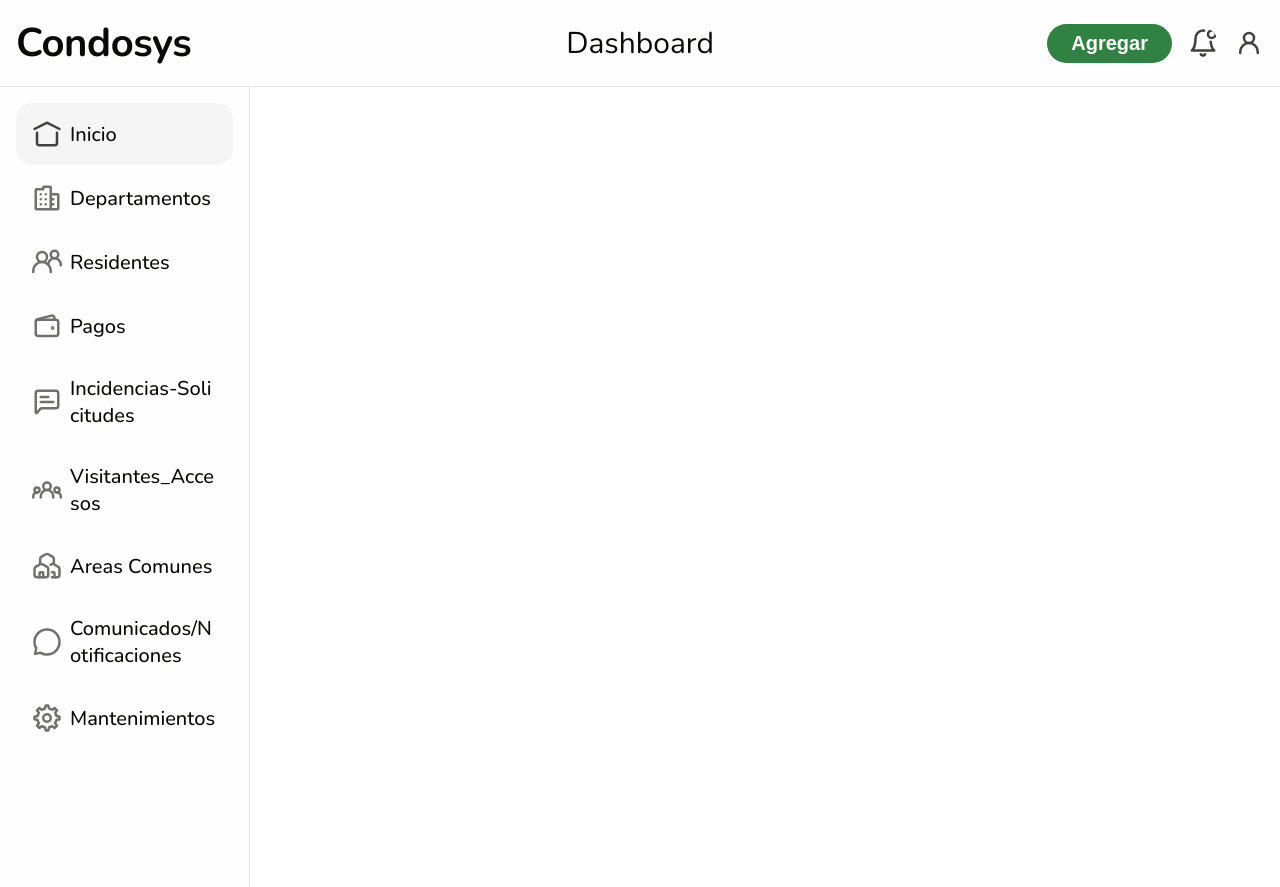
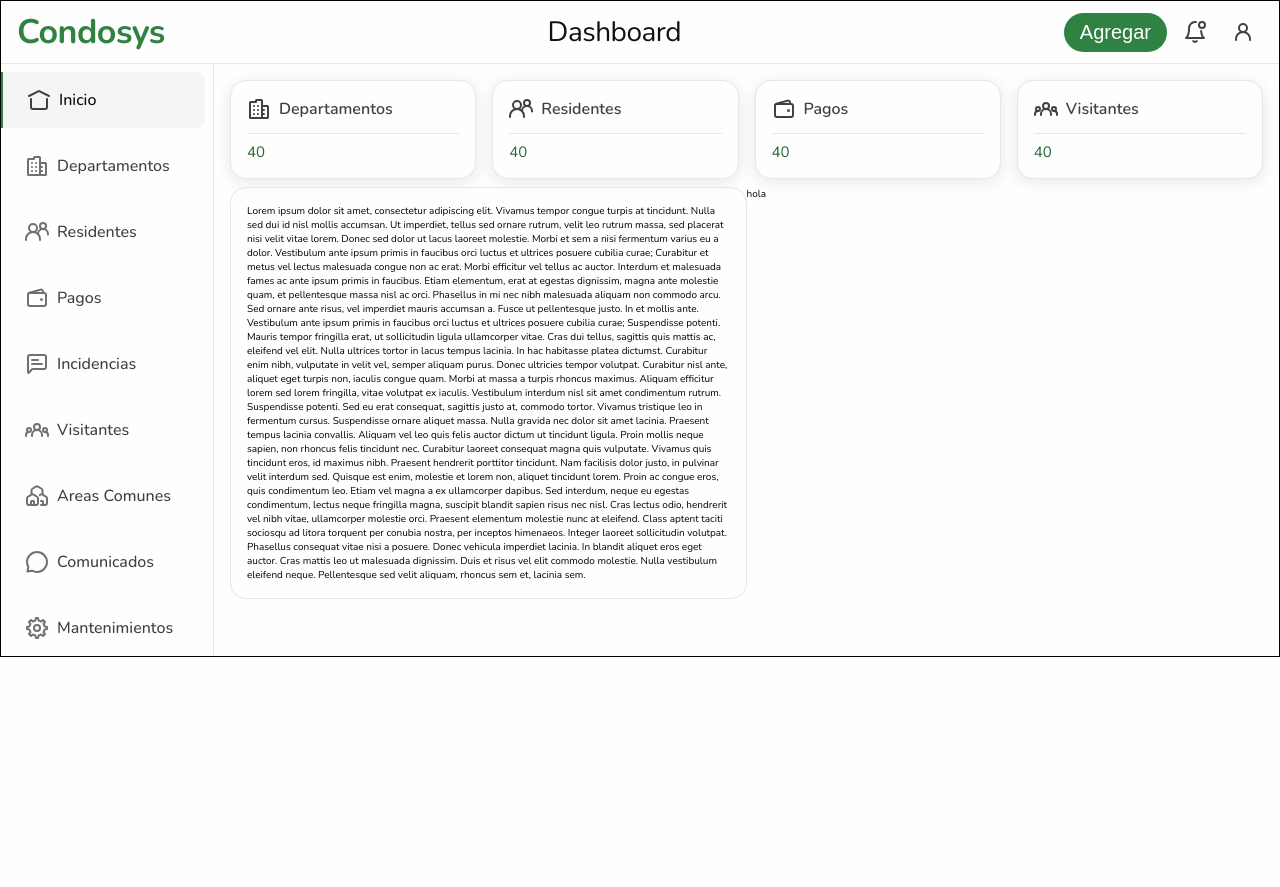
Before and after one commit to JMJ0331/condosys, a Django app: page /inicio in a window 1280 px wide. After the commit the page ends 657 px from the top, so only its background shows below. Run offline with Django 4.2, Linux system fonts and the light colour scheme.

Commit message:
update: trabajando en el dashboard principal

```diff
--- a/condosys/inicio/templates/inicio/index.html
+++ b/condosys/inicio/templates/inicio/index.html
@@ -1,2 +1,64 @@
 {% extends 'base.html' %}
 {% load static %}
+
+{% block mini-cards %}
+
+<div class="container-main-side2">
+  <div class="container-flex1">
+    {% include 'componentes/mini_card.html' with url_imagen="images/icons/city.svg" nombre_modulo="Departamentos" data="40"%} {% include 'componentes/mini_card.html' with url_imagen="images/icons/group.svg" nombre_modulo="Residentes" data="40"%}
+    {% include 'componentes/mini_card.html' with url_imagen="images/icons/wallet.svg" nombre_modulo="Pagos" data="40"%}
+    {%include 'componentes/mini_card.html' with url_imagen="images/icons/community.svg" nombre_modulo="Visitantes" data="40"%}
+  </div>
+
+  <div class="container-flex">
+    <div class="filtrados">
+      <p>
+        Lorem ipsum dolor sit amet, consectetur adipiscing elit. Vivamus tempor
+        congue turpis at tincidunt. Nulla sed dui id nisl mollis accumsan. Ut
+        imperdiet, tellus sed ornare rutrum, velit leo rutrum massa, sed
+        placerat nisi velit vitae lorem. Donec sed dolor ut lacus laoreet
+        molestie. Morbi et sem a nisi fermentum varius eu a dolor. Vestibulum
+        ante ipsum primis in faucibus orci luctus et ultrices posuere cubilia
+        curae; Curabitur et metus vel lectus malesuada congue non ac erat. Morbi
+        efficitur vel tellus ac auctor. Interdum et malesuada fames ac ante
+        ipsum primis in faucibus. Etiam elementum, erat at egestas dignissim,
+        magna ante molestie quam, et pellentesque massa nisl ac orci. Phasellus
+        in mi nec nibh malesuada aliquam non commodo arcu. Sed ornare ante
+        risus, vel imperdiet mauris accumsan a. Fusce ut pellentesque justo. In
+        et mollis ante. Vestibulum ante ipsum primis in faucibus orci luctus et
+        ultrices posuere cubilia curae; Suspendisse potenti. Mauris tempor
+        fringilla erat, ut sollicitudin ligula ullamcorper vitae. Cras dui
+        tellus, sagittis quis mattis ac, eleifend vel elit. Nulla ultrices
+        tortor in lacus tempus lacinia. In hac habitasse platea dictumst.
+        Curabitur enim nibh, vulputate in velit vel, semper aliquam purus. Donec
+        ultricies tempor volutpat. Curabitur nisl ante, aliquet eget turpis non,
+        iaculis congue quam. Morbi at massa a turpis rhoncus maximus. Aliquam
+        efficitur lorem sed lorem fringilla, vitae volutpat ex iaculis.
+        Vestibulum interdum nisl sit amet condimentum rutrum. Suspendisse
+        potenti. Sed eu erat consequat, sagittis justo at, commodo tortor.
+        Vivamus tristique leo in fermentum cursus. Suspendisse ornare aliquet
+        massa. Nulla gravida nec dolor sit amet lacinia. Praesent tempus lacinia
+        convallis. Aliquam vel leo quis felis auctor dictum ut tincidunt ligula.
+        Proin mollis neque sapien, non rhoncus felis tincidunt nec. Curabitur
+        laoreet consequat magna quis vulputate. Vivamus quis tincidunt eros, id
+        maximus nibh. Praesent hendrerit porttitor tincidunt. Nam facilisis
+        dolor justo, in pulvinar velit interdum sed. Quisque est enim, molestie
+        et lorem non, aliquet tincidunt lorem. Proin ac congue eros, quis
+        condimentum leo. Etiam vel magna a ex ullamcorper dapibus. Sed interdum,
+        neque eu egestas condimentum, lectus neque fringilla magna, suscipit
+        blandit sapien risus nec nisl. Cras lectus odio, hendrerit vel nibh
+        vitae, ullamcorper molestie orci. Praesent elementum molestie nunc at
+        eleifend. Class aptent taciti sociosqu ad litora torquent per conubia
+        nostra, per inceptos himenaeos. Integer laoreet sollicitudin volutpat.
+        Phasellus consequat vitae nisi a posuere. Donec vehicula imperdiet
+        lacinia. In blandit aliquet eros eget auctor. Cras mattis leo ut
+        malesuada dignissim. Duis et risus vel elit commodo molestie. Nulla
+        vestibulum eleifend neque. Pellentesque sed velit aliquam, rhoncus sem
+        et, lacinia sem.
+      </p>
+    </div>
+
+    <div class="graficos">hola</div>
+  </div>
+</div>
+{% endblock %}
--- a/condosys/static/css/style.css
+++ b/condosys/static/css/style.css
@@ -1,144 +1,157 @@
 @import url(variables.css);
 
+body {
+  background-color: var(--white-50);
+}
+
+/* CONTENEDORES */
+
+.container {
+  display: flex;
+  flex-direction: column;
+  border: 1px solid black;
+}
+
+.main-layout {
+    display: grid;
+    grid-template-columns: 0.2fr 1fr;
+}
+
+
 header {
-    position: relative;
     background: var(--white-50);
     border-bottom: 1px solid var(--black-50);
-    overflow: visible;
-    z-index: 20;
+    padding: var(--padding-8) var(--padding-16);
+}
+
+.header-info {
+    display: flex;
+    align-items: center;
+    justify-content: space-between;
+}
+
+/* ESTILO DE LETRAS */
+
+.header-brand {
+    font-weight: 700;
+    font-size: 3.4rem;
+    letter-spacing: -0.5px;
+    color: var(--green-700);
 
 }
 
-.header-info {
-    height: 100%;
-    display: flex;
-    align-items: center;
-    padding: var(--padding-16);
+.header-title {
 
-}
-
-.header-brand {
-    font-weight: 700;
-    font-size: 40px;
-    letter-spacing: -0.01em;
-    color: var(--black-800);
-
-}
-
-
-.header-title {
-    position: absolute;
-    left: 50%;
-    transform: translateX(-50%);
     background: var(--white-50);
-    color: var(--black-800);
-    font-size: 30px;
+    color: var(--black-500);
+    font-size: 2.8rem;
+    letter-spacing: -0.5px;
 }
 
 .header-actions {
-    margin-left: auto;
     display: flex;
     align-items: center;
-    gap: var(--space-16);
+    gap: var(--space-8);
 }
 
 .btn-add {
-
-    font-weight: 600;
-    font-size: 20px;
+    font-size: 2rem;
     color: var(--white-50);
     background: var(--green-700);
     border: none;
     border-radius: var(--borderR-24);
-    padding: var(--padding-8) var(--padding-24);
+    padding: var(--padding-8) var(--padding-16);
     cursor: pointer;
     transition: background 0.15s ease;
 }
 
-.btn-add:hover { background: var(--green-300); }
+.btn-add:hover { background: var(--green-800); }
 .btn-add:focus-visible { outline: 2px solid var(--b); outline-offset: 2px; }
 
 .icon-btn {
-    width: 30px;
-    height: 30px;
-    color: var(--black-400);
+    width: 40px;
+    height: 40px;
     border-radius: 50%;
+    padding: var(--padding-8);
     cursor: pointer;
     transition: background 0.15s ease;
 }
 
-
-
-#icon-btn1:hover { background: var(--white-700); }
-#icon-btn2:hover { background: var(--white-700); }
-
-
-.main-layout {
-    display: flex;
-    min-height: calc(100vh);
+.icon-btn:hover, .icon-btn:focus{
+    background-color: var(--white-300);
 }
 
+#User-icon, #Bell-notification-icon{
+    background-position: center center;
+    background-repeat: no-repeat;
+}
+
+#User-icon{
+    background-image: url(../images/icons/user.svg);
+}
+
+#Bell-notification-icon{
+    background-image: url(../images/icons/bell-notification.svg);
+}
 
 aside {
-    width: 250px;
-    flex-shrink: 0;
+    display: flex;
+    flex-direction: column;
     background: var(--white-50);
     border-right: 1px solid var(--black-50);
-    padding: var(--padding-16);
+    gap: var(--space-8);
+    padding: var(--padding-8) var(--padding-8) var(--padding-0) var(--padding-0);
 }
 
-aside .opt-aside-dsh {
-    width: auto;
+aside .opt-modulo {
+
     display: flex;
     align-items: center;
     gap: var(--space-8);
-    padding: var(--padding-16);
-    border-radius: var(--borderR-16);
-    color: var(--black-800);
+    padding: var(--padding-16) var(--padding-24);
+    border-radius: var(--borderR-0) var(--borderR-8) var(--borderR-8) var(--borderR-0);
+    color: var(--black-400);
     cursor: pointer;
     transition: background 0.15s ease, color 0.15s ease;
     word-break: break-all;
-    overflow-wrap: break-word;
 }
 
-aside .opt-aside-dsh + .opt-aside-dsh { margin-top: var(--margin-2) }
+aside .opt-modulo + .opt-modulo { margin-top: var(--margin-2) }
 
-aside .opt-aside-dsh:hover {
+aside .opt-modulo:hover {
     background: var(--white-300);
     color: var(--black-800);
 }
 
-aside .opt-aside-dsh.active {
+aside .opt-modulo.active {
     background: var(--white-400);
     color: var(--black-800);
     font-weight: 600;
+    border-left: 2px solid var(--green-700);
 }
 
-aside .opt-aside-dsh img {
-    width: 30px;
-    height: 30px;
+aside .opt-modulo img {
+    width: 24px;
+    height: 24px;
     flex-shrink: 0;
     opacity: 0.75;
 }
 
-aside .opt-aside-dsh.active img,
-aside .opt-aside-dsh:hover img { opacity: 1; }
+aside .opt-modulo.active img,
+aside .opt-modulo:hover img { opacity: 1; }
 
-aside .opt-aside-dsh h4 {
-    margin: 0;
-    font-size: 20px;
+aside .opt-modulo h4 {
+    font-size: 1.6rem;
     font-weight: 500;
-    word-break: break-all;
-
 }
 
+.container-main-side2 {
+    display: flex;
+    flex-direction: column;
+    padding: var(--padding-16);
+    gap: var(--space-8);
+}
 
-
-.container-main-side2 {
-    flex: 1;
-    padding: var(--padding-24);
-    min-width: 0;
-}
 
 
 .container-flex1 {
@@ -147,40 +160,59 @@ aside .opt-aside-dsh h4 {
     flex-wrap: wrap;
 }
 
+.container-flex{
+    display: grid;
+    grid-template-columns: repeat(2, 1fr);
+}
+
+.filtrados{
+    display: flex;
+    flex-direction: column;
+    padding: var(--padding-16);
+    border: 1px solid var(--black-50);
+    border-radius: var(--borderR-16);
+
+}
 
 .app-info {
-    flex: 1 1 220px;
-    min-width: 220px;
+    display: flex;
+    flex: 1;
+    flex-direction: column;
+    gap: var(--space-8);
     background: var(--white-50);
     border: 1px solid var(--black-50);
-    border-radius: var(--borderR-24);
+    border-radius: var(--borderR-16);
     padding: var(--padding-16);
-    box-shadow: 0px 5px 18px var(--white-600);
+    box-shadow: 0px 3px 15px var(--black-50);
 }
 
 
-.app-info > .opt-aside-dsh {
+.app-info > .opt-modulo {
     display: flex;
     align-items: center;
     gap: var(--space-8);
-    margin-bottom: var(--margin-12);
     padding-bottom: var(--padding-12);
     border-bottom: 1px solid var(--black-50);
 }
 
-.app-info > .opt-aside-dsh img {
-    width: 30px;
-    height: 30px;
+.app-info > .opt-modulo img {
+    width: 24px;
+    height: 24px;
 }
 
-.app-info > .opt-aside-dsh h4 {
+.app-info > .opt-modulo h4 {
     margin: 0;
-    font-size: 20px;
+    font-size: 1.6rem;
     font-weight: 600;
     color: var(--black-400);
 }
 
-.app-info ul {
+.data{
+    font-size: 1.5rem;
+    color: var(--green-800);
+}
+
+/* .app-info ul {
     list-style: none;
     margin: 0;
     padding: 0;
@@ -207,8 +239,6 @@ aside .opt-aside-dsh h4 {
     font-weight: 800;
 }
 
-
-
 .app-info meter {
     width: 85px;
     height: 6px;
@@ -231,8 +261,13 @@ aside .opt-aside-dsh h4 {
     border-radius: 999px;
 }
 
+*/
+
 /* Color por posición de fila dentro de cada tarjeta:
    1ra = rojo, 2da = ámbar, 3ra = verde, 4ta = azul */
+
+/*
+
 .app-info li:nth-child(1) meter::-webkit-meter-optimum-value {background: var(--green-500)};
 .app-info li:nth-child(1) meter::-webkit-meter-suboptimum-value {background: var(--yellow-500)};
 .app-info li:nth-child(1) meter::-webkit-meter-even-less-good-value { background: var(--red-500)};
@@ -253,6 +288,8 @@ aside .opt-aside-dsh h4 {
 .app-info li:nth-child(4) meter::-webkit-meter-even-less-good-value { background: var(--red-500)};
 .app-info li:nth-child(4) meter::-moz-meter-bar { background: var(--red-500)};
 
+*/
+
 /* =================== RESPONSIVE =================== */
 
 @media (max-width: 1024px) {
@@ -262,7 +299,7 @@ aside .opt-aside-dsh h4 {
 
 @media (max-width: 768px) {
     :root { --sidebar-w: 64px; }
-    aside .opt-aside-dsh h4 { display: none; }
+    aside .opt-modulo h4 { display: none; }
     .header-title { display: none; }
     .container-main-side2 { padding: 18px; }
     .app-info { flex: 1 1 100%; }
@@ -272,7 +309,7 @@ aside .opt-aside-dsh h4 {
 
 a:focus-visible,
 button:focus-visible,
-.opt-aside-dsh:focus-visible {
+.opt-modulo:focus-visible {
     outline: 2px solid var(--brand-green);
     outline-offset: 2px;
 }
--- a/condosys/static/css/variables.css
+++ b/condosys/static/css/variables.css
@@ -133,33 +133,33 @@
 
     /* Border Radius */
 
-    --borderR-0: 0px;
-    --borderR-2: 2px;
-    --borderR-4: 4px;
-    --borderR-8: 8px;
-    --borderR-16: 16px;
-    --borderR-24: 24px;
-    --borderR-32: 32px;
-    --borderR-40: 40px;
-    --borderR-48: 48px;
-    --borderR-56: 56px;
-    --borderR-64: 64px;
-    --borderR-72: 72px;
-    --borderR-80: 80px;
-    --borderR-88: 88px;
-    --borderR-96: 96px;
-    --borderR-104: 104px;
-    --borderR-112: 112px;
-    --borderR-120: 120px;
-    --borderR-128: 128px;
-    --borderR-136: 136px;
-    --borderR-144: 144px;
-    --borderR-152: 152px;
-    --borderR-160: 160px;
-    --borderR-168: 168px;
-    --borderR-176: 176px;
-    --borderR-184: 184px;
-    --borderR-192: 192px;
+    --borderR-0: 0rem;
+    --borderR-2: 0.2rem;
+    --borderR-4: 0.4rem;
+    --borderR-8: 0.8rem;
+    --borderR-16: 1.6rem;
+    --borderR-24: 2.4rem;
+    --borderR-32: 3.2rem;
+    --borderR-40: 4rem;
+    --borderR-48: 4.8rem;
+    --borderR-56: 5.6rem;
+    --borderR-64: 6.4rem;
+    --borderR-72: 7.2rem;
+    --borderR-80: 8rem;
+    --borderR-88: 8.8rem;
+    --borderR-96: 9.6rem;
+    --borderR-104: 10.4rem;
+    --borderR-112: 11.2rem;
+    --borderR-120: 12rem;
+    --borderR-128: 12.8rem;
+    --borderR-136: 13.6rem;
+    --borderR-144: 14.4rem;
+    --borderR-152: 15.2rem;
+    --borderR-160: 16rem;
+    --borderR-168: 16.8rem;
+    --borderR-176: 17.6rem;
+    --borderR-184: 18.4rem;
+    --borderR-192: 19.2rem;
 
 
     /* Margin */
@@ -195,64 +195,64 @@
 
     /* Padding */
 
-    --padding-0: 0px;
-    --padding-2: 2px;
-    --padding-4: 4px;
-    --padding-8: 8px;
-    --padding-12: 12px;
-    --padding-16: 16px;
-    --padding-24: 24px;
-    --padding-32: 32px;
-    --padding-40: 40px;
-    --padding-48: 48px;
-    --padding-56: 56px;
-    --padding-64: 64px;
-    --padding-72: 72px;
-    --padding-80: 80px;
-    --padding-88: 88px;
-    --padding-96: 96px;
-    --padding-104: 104px;
-    --padding-112: 112px;
-    --padding-120: 120px;
-    --padding-128: 128px;
-    --padding-136: 136px;
-    --padding-144: 144px;
-    --padding-152: 152px;
-    --padding-160: 160px;
-    --padding-168: 168px;
-    --padding-176: 176px;
-    --padding-184: 184px;
-    --padding-192: 192px;
+    --padding-0: 0rem;
+    --padding-2: 0.2rem;
+    --padding-4: 0.4rem;
+    --padding-8: 0.8rem;
+    --padding-12: 1.2rem;
+    --padding-16: 1.6rem;
+    --padding-24: 2.4rem;
+    --padding-32: 3.2rem;
+    --padding-40: 40rem;
+    --padding-48: 4.8rem;
+    --padding-56: 5.6rem;
+    --padding-64: 6.4rem;
+    --padding-72: 7.2rem;
+    --padding-80: 80rem;
+    --padding-88: 8.8rem;
+    --padding-96: 9.6rem;
+    --padding-104: 10.4rem;
+    --padding-112: 11.2rem;
+    --padding-120: 12rem;
+    --padding-128: 12.8rem;
+    --padding-136: 13.6rem;
+    --padding-144: 14.4rem;
+    --padding-152: 15.2rem;
+    --padding-160: 16rem;
+    --padding-168: 16.8rem;
+    --padding-176: 17.6rem;
+    --padding-184: 18.4rem;
+    --padding-192: 19.2rem;
 
     /* Space */
 
-    --space-0: 0px;
-    --space-2: 2px;
-    --space-4: 4px;
-    --space-8: 8px;
-    --space-16: 16px;
-    --space-24: 24px;
-    --space-32: 32px;
-    --space-40: 40px;
-    --space-48: 48px;
-    --space-56: 56px;
-    --space-64: 64px;
-    --space-72: 72px;
-    --space-80: 80px;
-    --space-88: 88px;
-    --space-96: 96px;
-    --space-104: 104px;
-    --space-112: 112px;
-    --space-120: 120px;
-    --space-128: 128px;
-    --space-136: 136px;
-    --space-144: 144px;
-    --space-152: 152px;
-    --space-160: 160px;
-    --space-168: 168px;
-    --space-176: 176px;
-    --space-184: 184px;
-    --space-192: 192px;
+    --space-0: 0rem;
+    --space-2: 0.2rem;
+    --space-4: 0.4rem;
+    --space-8: 0.8rem;
+    --space-16: 1.6rem;
+    --space-24: 2.4rem;
+    --space-32: 3.2rem;
+    --space-40: 4rem;
+    --space-48: 4.8rem;
+    --space-56: 5.6rem;
+    --space-64: 6.4rem;
+    --space-72: 7.2rem;
+    --space-80: 8rem;
+    --space-88: 8.8rem;
+    --space-96: 9.6rem;
+    --space-104: 10.4rem;
+    --space-112: 11.2rem;
+    --space-120: 12.0rem;
+    --space-128: 12.8rem;
+    --space-136: 13.6rem;
+    --space-144: 14.4rem;
+    --space-152: 15.2rem;
+    --space-160: 16rem;
+    --space-168: 16.8rem;
+    --space-176: 17.6rem;
+    --space-184: 18.4rem;
+    --space-192: 19.2rem;
 
 }
 
--- a/condosys/templates/base.html
+++ b/condosys/templates/base.html
@@ -6,6 +6,7 @@
     <meta name="viewport" content="width=device-width, initial-scale=1.0">
     <title>Dashboard - Condosys </title>
     <link rel="stylesheet" href="{% static "css/style.css" %}">
+    <link rel="stylesheet" href="{% static "css/mediaquerys.css" %}">
 
 
 </head>
@@ -19,6 +20,10 @@
 
             {% include "componentes/aside.html"%}
 
+
+            {% block mini-cards %}
+            {% endblock %}
+
         </div>
 
 
--- a/condosys/templates/componentes/aside.html
+++ b/condosys/templates/componentes/aside.html
@@ -1,52 +1,52 @@
 {% load static %}
 <aside>
-  <div class="opt-aside-dsh active">
+  <div class="opt-modulo active">
     <img src="{% static 'images/icons/home.svg' %}" alt="home-icon" />
     <h4>Inicio</h4>
   </div>
 
-  <div class="opt-aside-dsh">
+  <div class="opt-modulo">
     <img src="{% static 'images/icons/city.svg' %}" alt="city-icon" />
     <h4>Departamentos</h4>
   </div>
 
-  <div class="opt-aside-dsh">
+  <div class="opt-modulo">
     <img src="{% static 'images/icons/group.svg' %}" alt="group-icon" />
     <h4>Residentes</h4>
   </div>
 
-  <div class="opt-aside-dsh">
+  <div class="opt-modulo">
     <img src="{% static 'images/icons/wallet.svg' %}" alt="waallet-icon" />
     <h4>Pagos</h4>
   </div>
 
-  <div class="opt-aside-dsh">
+  <div class="opt-modulo">
     <img
       src="{% static 'images/icons/message-text.svg' %}"
       alt="message-icon"
     />
-    <h4>Incidencias-Solicitudes</h4>
+    <h4>Incidencias</h4>
   </div>
 
-  <div class="opt-aside-dsh">
+  <div class="opt-modulo">
     <img src="{% static 'images/icons/community.svg' %}" alt="community-icon" />
-    <h4>Visitantes_Accesos</h4>
+    <h4>Visitantes</h4>
   </div>
 
-  <div class="opt-aside-dsh">
+  <div class="opt-modulo">
     <img src="{% static 'images/icons/neighbourhood.svg' %}" alt="neigh-icon" />
     <h4>Areas Comunes</h4>
   </div>
 
-  <div class="opt-aside-dsh">
+  <div class="opt-modulo">
     <img
       src="{% static 'images/icons/chat-bubble-empty.svg' %}"
       alt="chat-icon"
     />
-    <h4>Comunicados/Notificaciones</h4>
+    <h4>Comunicados</h4>
   </div>
 
-  <div class="opt-aside-dsh">
+  <div class="opt-modulo">
     <img src="{% static 'images/icons/settings.svg' %}" alt="settings-icon" />
     <h4>Mantenimientos</h4>
   </div>
--- a/condosys/templates/componentes/header.html
+++ b/condosys/templates/componentes/header.html
@@ -4,9 +4,9 @@
         <div class="header-brand">Condosys</div>
         <div class="header-title">Dashboard</div>
         <div class="header-actions">
-            <button class="btn-add">Agregar</button>
-            <img class="icon-btn" src="{% static 'images/icons/bell-notification.svg' %}" alt="Bell-notification-icon">
-            <img class="icon-btn" src="{% static 'images/icons/user.svg' %}" alt="User-icon">
+            <button type="button" class="btn-add">Agregar</button>
+            <span class="icon-btn" id="Bell-notification-icon" role="button"></span>
+            <span class="icon-btn" id="User-icon" role="button"></span>
 
         </div>
     </div>
--- a/dashboard.html
+++ b/dashboard.html
@@ -7,6 +7,7 @@
     <link rel="stylesheet" href="/frontend/src/css/dashboard.css">
 </head>
 <body>
+    <script src=""></script>
     <header>
      <div class="header-info">
         <div class="header-brand">Condosys</div>
```
